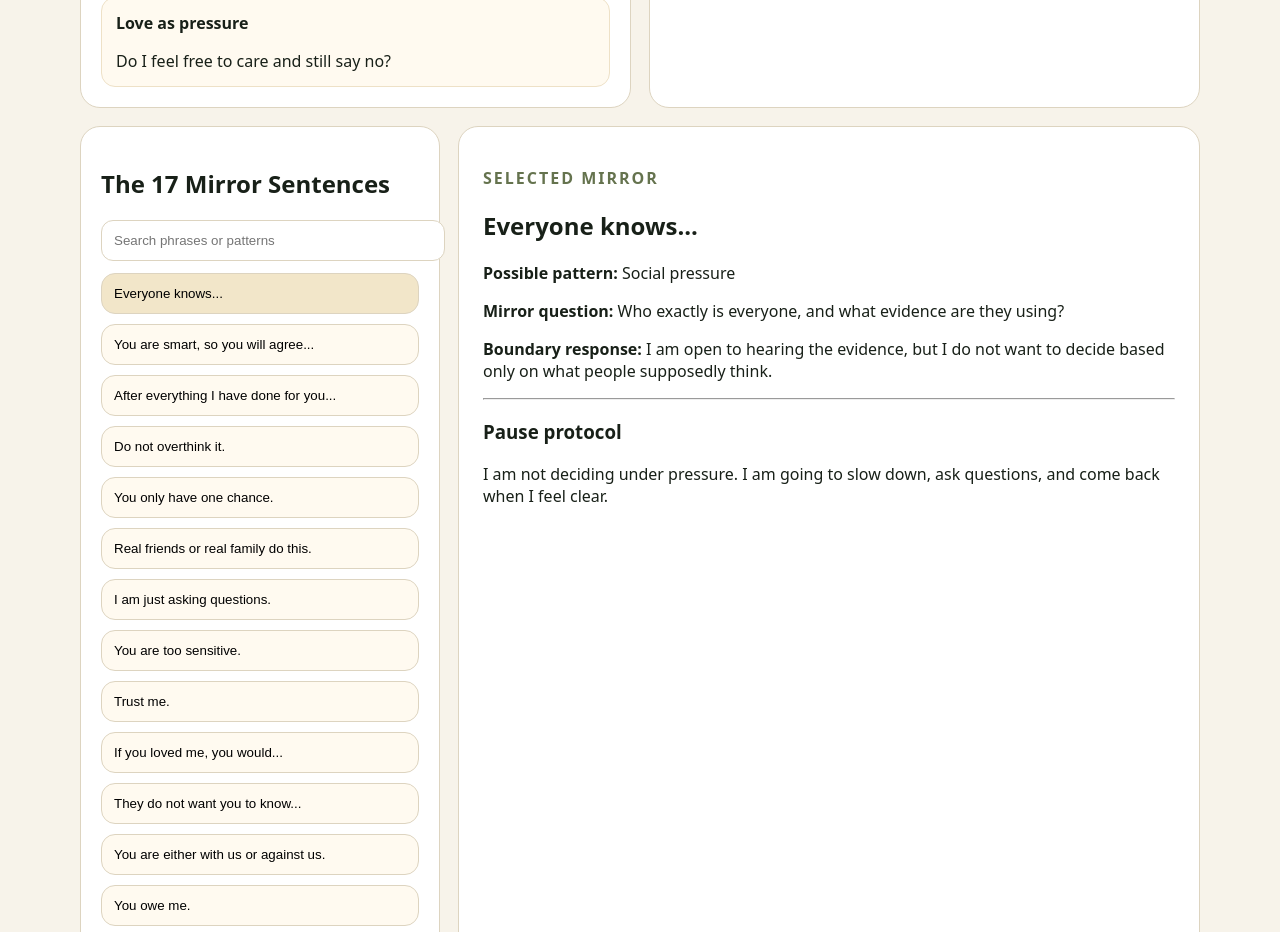
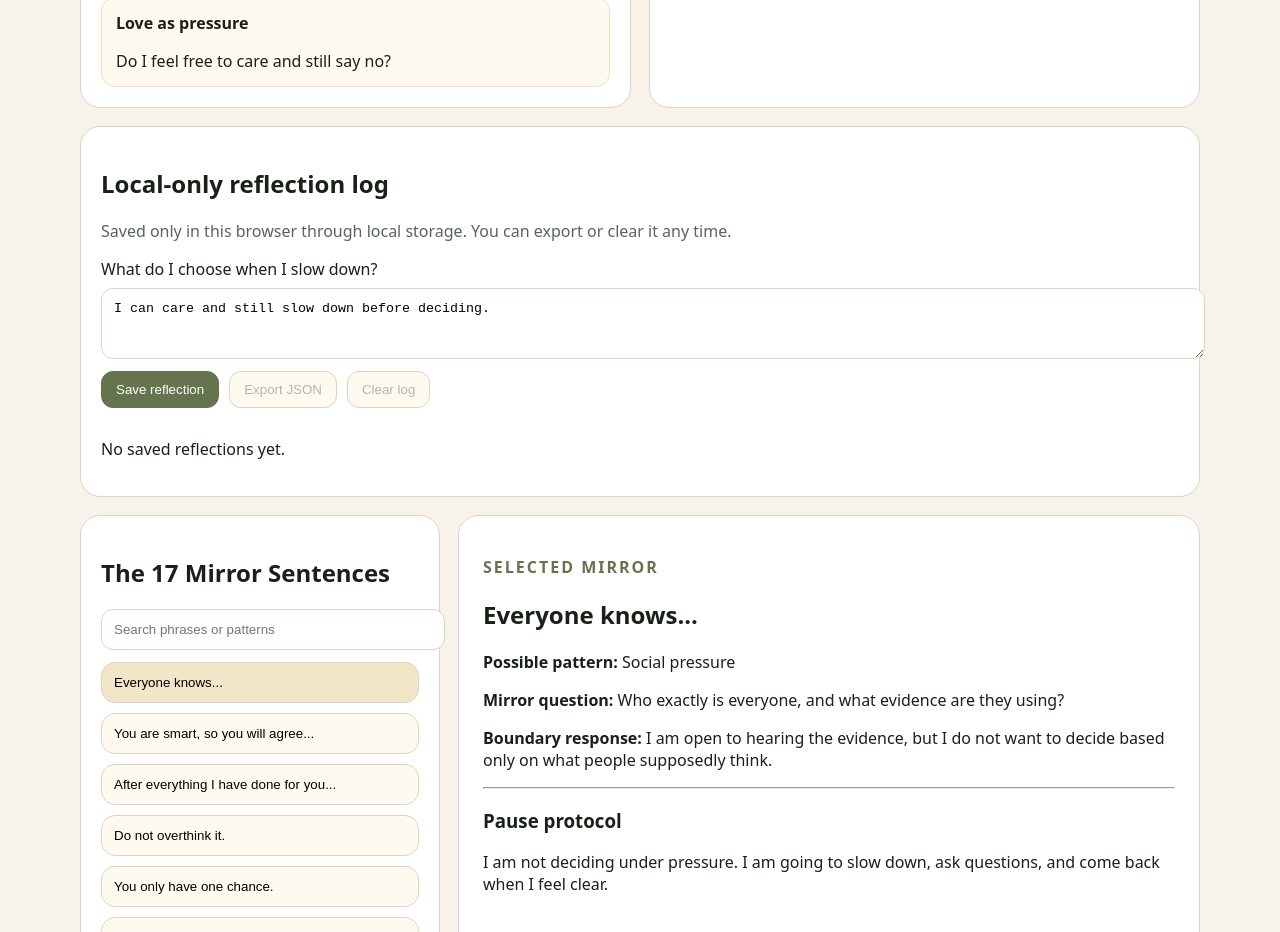
Before and after one commit to MichaelWave369/consent_mirror_369, a React (Vite) app: page / in a window 1280 px wide. Shown: the part 740-1672 px from the top of the page. Built offline with nearby package versions, Linux system fonts and the light colour scheme.

Commit message:
Add local-only reflection log

```diff
--- a/src/App.jsx
+++ b/src/App.jsx
@@ -1,16 +1,33 @@
 import { useMemo, useState } from 'react'
 import mirrorSentences from '../data/mirror_sentences.json'
 import signalRules from '../data/signal_rules.json'
+
+const STORAGE_KEY = 'consentmirror369.reflections.v1'
 
 function analyzePhrase(text) {
   const lower = text.toLowerCase()
   return signalRules.filter(rule => rule.words.some(word => lower.includes(word)))
 }
 
+function loadReflections() {
+  try {
+    const raw = window.localStorage.getItem(STORAGE_KEY)
+    return raw ? JSON.parse(raw) : []
+  } catch {
+    return []
+  }
+}
+
+function saveReflections(items) {
+  window.localStorage.setItem(STORAGE_KEY, JSON.stringify(items))
+}
+
 export default function App() {
   const [selectedIndex, setSelectedIndex] = useState(0)
   const [search, setSearch] = useState('')
   const [phrase, setPhrase] = useState('If you cared about me, you would decide today.')
+  const [choice, setChoice] = useState('I can care and still slow down before deciding.')
+  const [reflections, setReflections] = useState(loadReflections)
 
   const selected = mirrorSentences[selectedIndex]
   const analysis = useMemo(() => analyzePhrase(phrase), [phrase])
@@ -20,11 +37,41 @@ export default function App() {
     return mirrorSentences.filter(item => [item.phrase, item.pattern, item.question, item.response].join(' ').toLowerCase().includes(q))
   }, [search])
 
+  const primaryPattern = analysis[0]?.pattern || selected.pattern
+
+  function addReflection() {
+    const entry = {
+      id: crypto.randomUUID(),
+      createdAt: new Date().toISOString(),
+      phrase: phrase.trim(),
+      pattern: primaryPattern,
+      choice: choice.trim()
+    }
+    const next = [entry, ...reflections]
+    setReflections(next)
+    saveReflections(next)
+  }
+
+  function clearReflections() {
+    setReflections([])
+    saveReflections([])
+  }
+
+  function exportReflections() {
+    const blob = new Blob([JSON.stringify(reflections, null, 2)], { type: 'application/json' })
+    const url = URL.createObjectURL(blob)
+    const link = document.createElement('a')
+    link.href = url
+    link.download = 'consentmirror369-reflections.json'
+    link.click()
+    URL.revokeObjectURL(url)
+  }
+
   return (
     <main style={{ minHeight: '100vh', padding: 24, background: '#f7f3ea', color: '#182018' }}>
       <div style={{ maxWidth: 1120, margin: '0 auto' }}>
         <section style={{ padding: 24, border: '1px solid #ddd4c0', borderRadius: 24, background: '#fffaf0' }}>
-          <p style={{ textTransform: 'uppercase', letterSpacing: 2, fontWeight: 800, color: '#65734e' }}>ConsentMirror369 v0.3</p>
+          <p style={{ textTransform: 'uppercase', letterSpacing: 2, fontWeight: 800, color: '#65734e' }}>ConsentMirror369 v0.4</p>
           <h1 style={{ fontSize: 'clamp(40px, 7vw, 72px)', lineHeight: 1, margin: 0 }}>Pressure literacy for clearer choice.</h1>
           <p style={{ fontSize: 18, lineHeight: 1.6, maxWidth: 780 }}>
             A humane framework for noticing pressure, naming patterns, pausing safely, and returning to consent.
@@ -64,6 +111,37 @@ export default function App() {
               <li>Can I slow down without losing care or respect?</li>
               <li>Would this still feel right without fear, guilt, urgency, or shame?</li>
             </ul>
+          </div>
+        </section>
+
+        <section style={{ marginTop: 18, padding: 20, border: '1px solid #ddd4c0', borderRadius: 20, background: 'white' }}>
+          <h2>Local-only reflection log</h2>
+          <p style={{ color: '#596459' }}>Saved only in this browser through local storage. You can export or clear it any time.</p>
+          <label style={{ display: 'grid', gap: 8, marginBottom: 12 }}>
+            What do I choose when I slow down?
+            <textarea
+              value={choice}
+              onChange={event => setChoice(event.target.value)}
+              rows={3}
+              style={{ width: '100%', padding: 12, borderRadius: 12, border: '1px solid #ddd4c0' }}
+            />
+          </label>
+          <div style={{ display: 'flex', flexWrap: 'wrap', gap: 10 }}>
+            <button onClick={addReflection} style={{ padding: '10px 14px', borderRadius: 12, border: '1px solid #65734e', background: '#65734e', color: 'white', cursor: 'pointer' }}>Save reflection</button>
+            <button onClick={exportReflections} disabled={reflections.length === 0} style={{ padding: '10px 14px', borderRadius: 12, border: '1px solid #ddd4c0', background: '#fffaf0', cursor: 'pointer' }}>Export JSON</button>
+            <button onClick={clearReflections} disabled={reflections.length === 0} style={{ padding: '10px 14px', borderRadius: 12, border: '1px solid #ddd4c0', background: '#fffaf0', cursor: 'pointer' }}>Clear log</button>
+          </div>
+          <div style={{ display: 'grid', gap: 10, marginTop: 14 }}>
+            {reflections.length === 0 ? (
+              <p>No saved reflections yet.</p>
+            ) : reflections.map(item => (
+              <article key={item.id} style={{ padding: 14, borderRadius: 14, background: '#fffaf0', border: '1px solid #eee1c7' }}>
+                <strong>{item.pattern}</strong>
+                <p><em>{item.phrase}</em></p>
+                <p>{item.choice}</p>
+                <small>{new Date(item.createdAt).toLocaleString()}</small>
+              </article>
+            ))}
           </div>
         </section>
 
```
